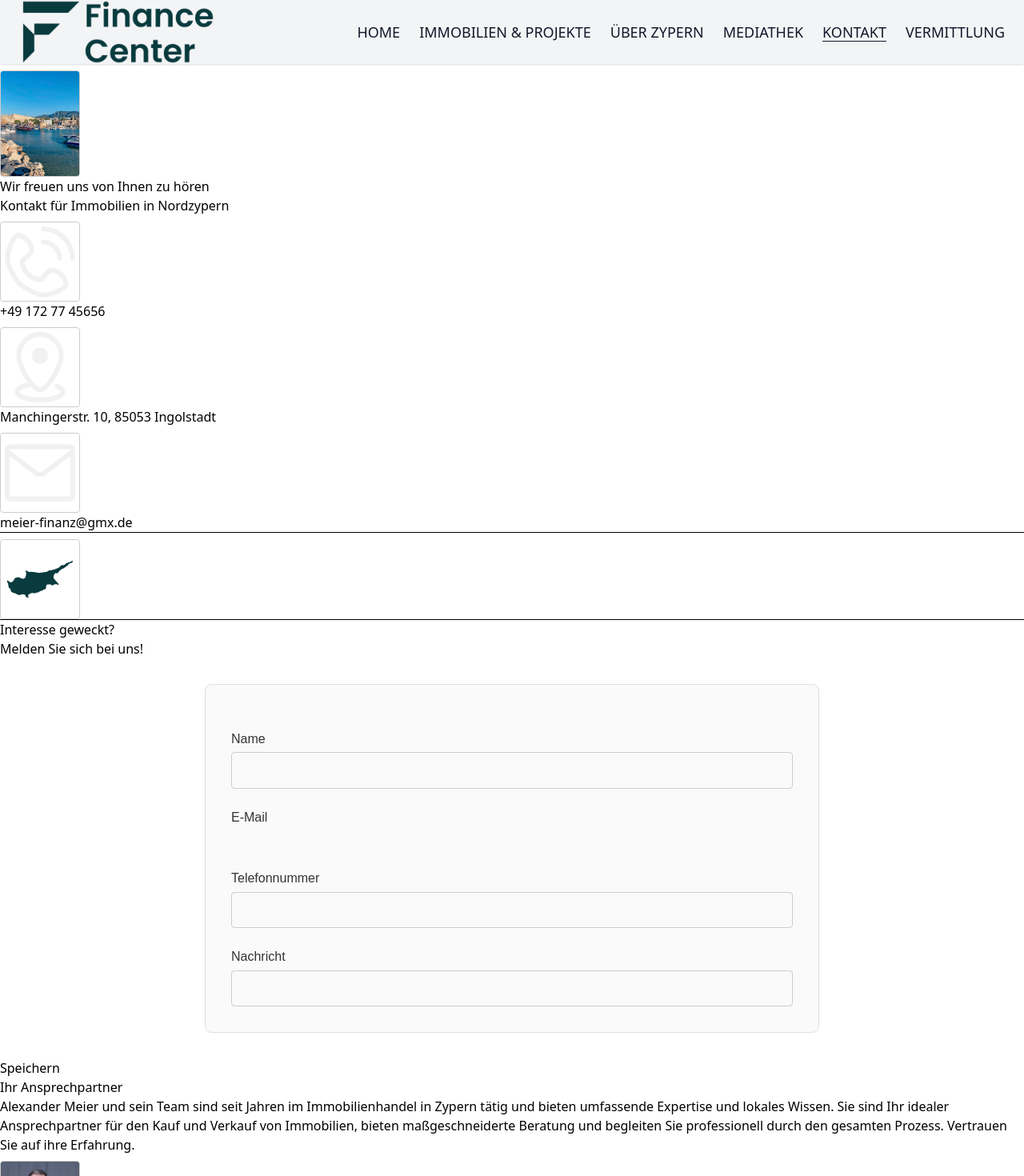
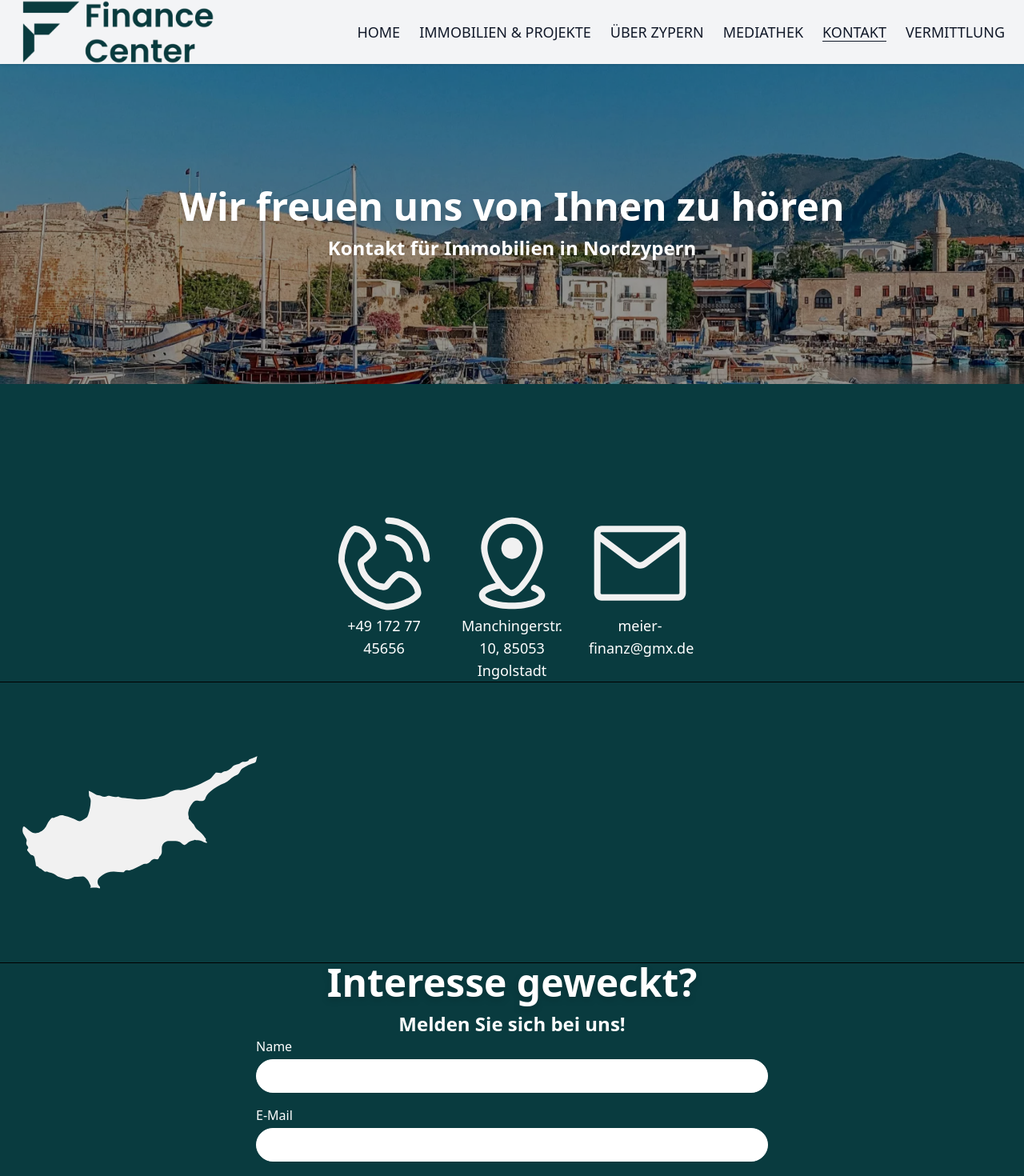
Before and after one commit to thisbeilithyor/financecm, a React (Vite) app in the folder frontendVite/: page /kontakt in a window 1280 px wide. Shown: the top 1470 px of the page at 80% size. Built offline with nearby package versions, Linux system fonts and the light colour scheme.

Commit message:
Desktopview of Kontakt

```diff
--- a/frontendVite/src/admin/immobiliencenter/addimmo.css
+++ b/frontendVite/src/admin/immobiliencenter/addimmo.css
@@ -1,4 +1,4 @@
-form {
+/*form {
     width: 60%;
     margin: 2rem auto;
     padding: 2rem;
@@ -56,3 +56,4 @@ input[type="file"] {
     margin-top: 0.5rem;
     color: #333;
 }
+*/
--- a/frontendVite/src/admin/immobiliencenter/immobiliencenter.css
+++ b/frontendVite/src/admin/immobiliencenter/immobiliencenter.css
@@ -1,4 +1,4 @@
-#buttoncontainer > button {
+/*#buttoncontainer > button {
     border-radius: 15%;
     height: 30px;
     margin: auto;
@@ -8,4 +8,4 @@
     display: flex;
     width: 66%;
     margin: auto;
-}
+} */
--- a/frontendVite/src/general-components/card.css
+++ b/frontendVite/src/general-components/card.css
@@ -1,4 +1,4 @@
-.card {
+/*.card {
     color:#042325;
     border: 1px solid hsl(0, 0%, 80%);
     border-radius: 10px;
@@ -27,4 +27,4 @@
     margin-top: 5em;
     margin-bottom: 2em;
     color:#042325;
-}
+} */
--- a/frontendVite/src/nonadmin/components/IslandGraphic.jsx
+++ b/frontendVite/src/nonadmin/components/IslandGraphic.jsx
@@ -1,13 +1,18 @@
 
 
-const IslandGraphic = () => {
+const IslandGraphic = ({ isWhite=false }) => {
     return (
         <>
-            <div className="islandContainer">
+            <div className={`${isWhite ? "bg-[#093B3F]" : "bg-[#f1f1f1]"} !border-none`}>
+
             <div className="hrContainer">
             <hr></hr>
             </div>
-            <img src='/island.svg'></img>
+            {!isWhite ?
+                <img className="!border-none" src='island.svg'></img>
+                :
+                <img className="!border-none" src='island-white.svg'></img>
+            }
             <div className="hrContainer">
             <hr></hr>
             </div>
--- a/frontendVite/src/nonadmin/kontakt/Kontakt.jsx
+++ b/frontendVite/src/nonadmin/kontakt/Kontakt.jsx
@@ -52,23 +52,41 @@ const Kontakt = () => {
     return (
         <>
             <Navbar></Navbar>
-            <img src="bgkontakt.webp"></img>
-            <h1>Wir freuen uns von Ihnen zu hören</h1>
-            <h3>Kontakt für Immobilien in Nordzypern</h3>
 
-            <img src="phone.svg"></img>
-            <p>+49 172 77 45656</p>
-            <img src="location.svg"></img>
-            <p>Manchingerstr. 10, 85053 Ingolstadt</p>
-            <img src="mail.svg"></img>
-            <p>meier-finanz@gmx.de</p>
+            <div
+                className="fixed inset-0 bg-no-repeat bg-center bg-cover z-[-1]"
+                style={{ backgroundImage: "url('bgkontakt.webp')" }}
+            ></div>
+            <div className="relative flex flex-col items-center justify-center h-100 row bg-[rgba(0,0,0,0.4)]">
+                <h1 className="text-white text-4xl md:text-5xl font-bold text-center drop-shadow-lg">Wir freuen uns von Ihnen zu hören</h1>
+                <h3 className="text-2xl text-center text-white font-bold mt-3">Kontakt für Immobilien in Nordzypern</h3>
+            </div>
 
-            <IslandGraphic></IslandGraphic>
+            <div className="flex justify-center bg-[#093B3F] pt-40 space-x-8">
+                <div className="flex flex-col w-[10vw]">
+                    <center><img className="!border-none" src="phone.svg"></img></center>
+                    <center><p className="text-white text-lg">+49 172 77 45656</p></center>
+                </div>
+                <div className="flex flex-col w-[10vw]">
+                    <center><img className="!border-none" src="location.svg"></img></center>
+                    <center><p className="text-white text-lg">Manchingerstr. 10, 85053 Ingolstadt</p></center>
+                </div>
+                <div className="flex flex-col w-[10vw]">
+                    <center><img className="!border-none" src="mail.svg"></img></center>
+                    <center><p className="text-white text-lg">meier-finanz@gmx.de</p></center>
+                </div>
+            </div>
 
-            <h2>Interesse geweckt?</h2>
-            <h3>Melden Sie sich bei uns!</h3>
+
+            <IslandGraphic isWhite={true}></IslandGraphic>
+
+            <div className="bg-[#093B3F]">
+                <h2 className="text-white text-4xl md:text-5xl font-bold text-center drop-shadow-lg">Interesse geweckt?</h2>
+                <h3 className="text-2xl text-center text-white font-bold mt-3">Melden Sie sich bei uns!</h3>
+            </div>
 
             <KontaktForm form={form} handleChange={handleChange}></KontaktForm>
+
             <button type="button" onClick={handleSave}>Speichern</button>
             {successMessage && <p>{successMessage}</p>}
             {errorMessage && <p>{errorMessage}</p>}
--- a/frontendVite/src/nonadmin/kontakt/KontaktForm.jsx
+++ b/frontendVite/src/nonadmin/kontakt/KontaktForm.jsx
@@ -1,22 +1,27 @@
 const KontaktForm = ({form, handleChange}) => {
     return (
         <>
-            <form>
-                <label>Name</label>
-                <input type="text" name="name" value={form.name} onChange={handleChange}></input>
+            <div className="bg-[#093B3F] mt-0">
+            <form className="space-y-4 w-[50vw] m-auto">
+                <label className="block text-white mb-1">Name</label>
+                <input type="text" name="name" value={form.name} onChange={handleChange}
+                className="w-full border border-white rounded-full px-3 py-2 focus:outline-none focus:ring-2 focus:ring-white bg-white"></input>
 
-                <label>E-Mail</label>
-                <input type="email" name="email" value={form.email} onChange={handleChange}></input>
+                <label className="block text-white mb-1">E-Mail</label>
+                <input type="email" name="email" value={form.email} onChange={handleChange}
+                className="w-full border border-white rounded-full px-3 py-2 focus:outline-none focus:ring-2 focus:ring-white bg-white"></input>
 
-                <label>Telefonnummer</label>
-                <input type="text" name="phonenumber" value={form.phonenumber} onChange={handleChange}></input>
+                <label className="block text-white mb-1">Telefonnummer</label>
+                <input type="text" name="phonenumber" value={form.phonenumber} onChange={handleChange}
+                className="w-full border border-white rounded-full px-3 py-2 focus:outline-none focus:ring-2 focus:ring-white bg-white"></input>
 
-                <label>Nachricht</label>
-                <input type="text" name="message" value={form.message} onChange={handleChange}></input>
+                <label className="block text-white mb-1">Nachricht</label>
+                <textarea type="" name="message" value={form.message} onChange={handleChange}
+                className="w-full h-40 border border-white rounded-[2vw] px-3 py-2 focus:outline-none focus:ring-2 focus:ring-white bg-white"></textarea>
 
 
             </form>
-
+            </div>
         </>
     )
 }
```
Also changed, not shown: frontendVite/public/island-white.svg (added).
